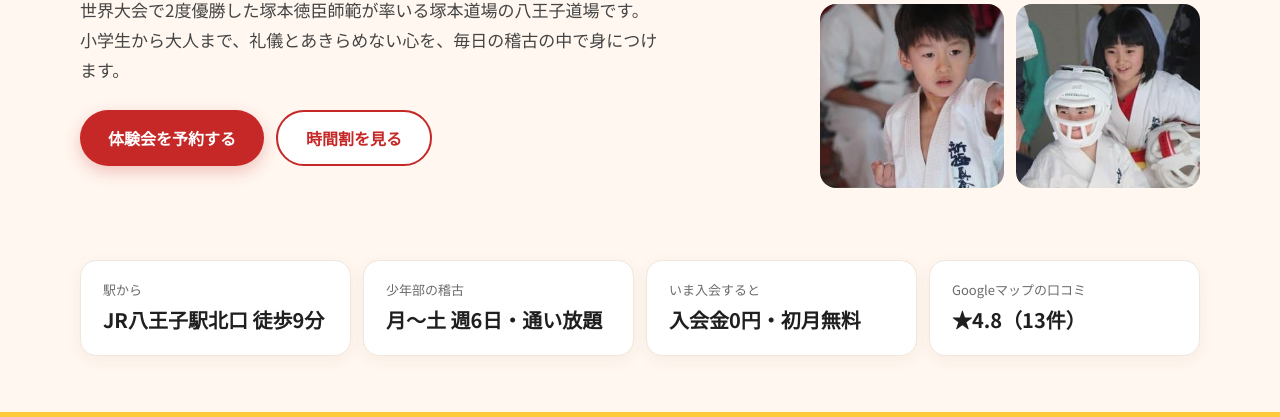
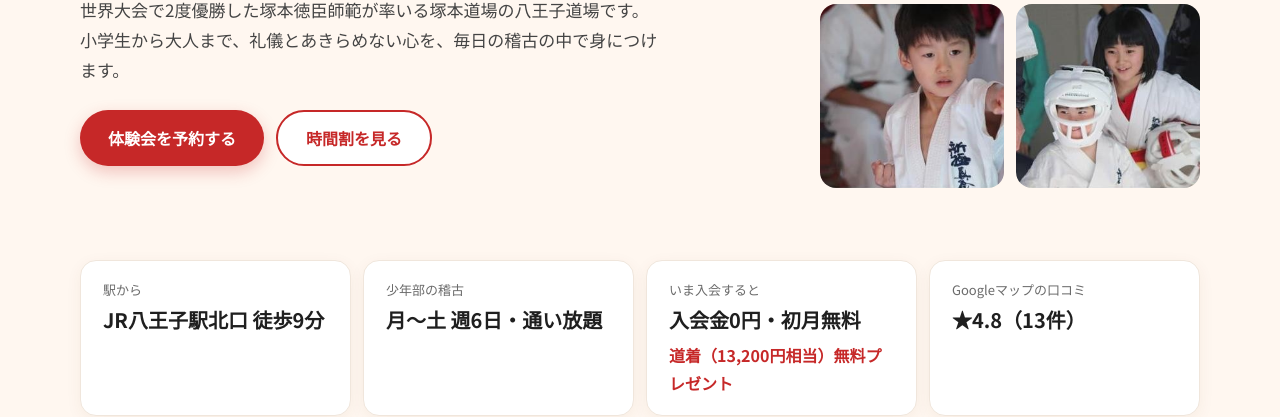
Before and after one commit to tanaka254/hachioji-dojo, a plain HTML site: page index.html in a window 1280 px wide. Shown: the part 383-800 px from the top of the page. Drawn offline with Linux system fonts and the light colour scheme.

Commit message:
トップに道着（13,200円相当）無料プレゼントを追加
Co-Authored-By: Claude Opus 5.5 <noreply@anthropic.com>
Claude-Session: https://claude.ai/code/session_01YEi5RLnLGek5XtctCBY6GU

```diff
--- a/index.html
+++ b/index.html
@@ -45,7 +45,7 @@ html{scroll-behavior:smooth}
 <div style="display: grid; grid-template-columns: repeat(auto-fit, minmax(220px, 1fr)); gap: 12px">
 <div style="background: #FFFFFF; border: 1px solid #F0E6DC; border-radius: 16px; box-shadow: 0 4px 16px rgba(120,60,20,0.06); padding: 18px 22px"><p style="margin: 0; font-size: 13px; color: #6B6B6B">駅から</p><p style="margin: 0; font-size: 20px; font-weight: 700">JR八王子駅北口 徒歩9分</p></div>
 <div style="background: #FFFFFF; border: 1px solid #F0E6DC; border-radius: 16px; box-shadow: 0 4px 16px rgba(120,60,20,0.06); padding: 18px 22px"><p style="margin: 0; font-size: 13px; color: #6B6B6B">少年部の稽古</p><p style="margin: 0; font-size: 20px; font-weight: 700">月〜土 週6日・通い放題</p></div>
-<div style="background: #FFFFFF; border: 1px solid #F0E6DC; border-radius: 16px; box-shadow: 0 4px 16px rgba(120,60,20,0.06); padding: 18px 22px"><p style="margin: 0; font-size: 13px; color: #6B6B6B">いま入会すると</p><p style="margin: 0; font-size: 20px; font-weight: 700">入会金0円・初月無料</p></div>
+<div style="background: #FFFFFF; border: 1px solid #F0E6DC; border-radius: 16px; box-shadow: 0 4px 16px rgba(120,60,20,0.06); padding: 18px 22px"><p style="margin: 0; font-size: 13px; color: #6B6B6B">いま入会すると</p><p style="margin: 0; font-size: 20px; font-weight: 700">入会金0円・初月無料</p><p style="margin: 4px 0 0; font-size: 16px; font-weight: 700; color: #C62828">道着（13,200円相当）無料プレゼント</p></div>
 <div style="background: #FFFFFF; border: 1px solid #F0E6DC; border-radius: 16px; box-shadow: 0 4px 16px rgba(120,60,20,0.06); padding: 18px 22px"><p style="margin: 0; font-size: 13px; color: #6B6B6B">Googleマップの口コミ</p><p style="margin: 0; font-size: 20px; font-weight: 700">★4.8（13件）</p></div>
 </div></div></section>
 <section aria-label="入会キャンペーン" style="background: #FFC93C">
```
